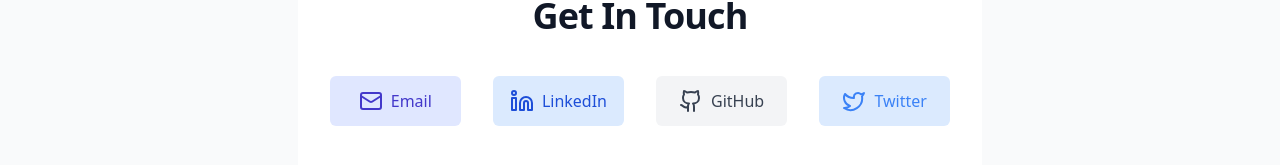
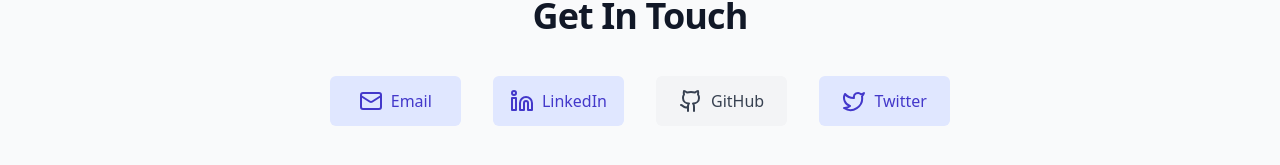
Before and after one commit to kingpin-ay/dynamic-portfolio, a Next.js app: page /user/1/contact in a window 1280 px wide. Shown: the part 375-540 px from the top of the page. Built offline with nearby package versions, Linux system fonts and the light colour scheme; what next would draw is missing.

Commit message:
style: fixed the contacts page

```diff
--- a/app/user/[username]/contact/page.tsx
+++ b/app/user/[username]/contact/page.tsx
@@ -1,56 +1,84 @@
+import TopMainHeadingText from "@/app/_components/common/TopMainHeadingText";
+import TopSubHeadingText from "@/app/_components/common/TopSubHeadingText";
 import { Mail, Linkedin, Github, Twitter } from "lucide-react";
+
+interface ContactProps {
+  href?: string;
+  children: React.ReactNode;
+  extra?: any;
+}
 
 export default function Contact() {
   return (
-    <section id="contact" className="py-20 bg-white">
     <div className="max-w-7xl mx-auto px-4 sm:px-6 lg:px-8">
       <div className="lg:text-center">
-          <h2 className="text-base text-indigo-600 font-semibold tracking-wide uppercase">
-            Contact
-          </h2>
-          <p className="mt-2 text-3xl leading-8 font-extrabold tracking-tight text-gray-900 sm:text-4xl">
-            Get In Touch
-          </p>
+        <TopSubHeadingText text="Contact" />
+        <TopMainHeadingText text="Get In Touch" />
       </div>
       <div className="mt-10">
         <div className="grid grid-cols-1 gap-8 sm:grid-cols-2 lg:grid-cols-4">
-            <a
-              href="mailto:your.email@example.com"
-              className="flex items-center justify-center px-4 py-3 border border-transparent text-base font-medium rounded-md text-indigo-700 bg-indigo-100 hover:bg-indigo-200"
-            >
+          <ContactButtons href="mailto:your.email@example.com">
+            <>
               <Mail className="h-6 w-6 mr-2" />
               Email
-            </a>
-            <a
+            </>
+          </ContactButtons>
+          <ContactButtons
             href="https://linkedin.com/in/yourusername"
-              target="_blank"
-              rel="noopener noreferrer"
-              className="flex items-center justify-center px-4 py-3 border border-transparent text-base font-medium rounded-md text-blue-700 bg-blue-100 hover:bg-blue-200"
+            extra={{
+              target: "_blank",
+              rel: "noopener noreferrer",
+            }}
           >
+            <>
               <Linkedin className="h-6 w-6 mr-2" />
               LinkedIn
-            </a>
-            <a
-              href="https://github.com/yourusername"
-              target="_blank"
-              rel="noopener noreferrer"
-              className="flex items-center justify-center px-4 py-3 border border-transparent text-base font-medium rounded-md text-gray-700 bg-gray-100 hover:bg-gray-200"
+            </>
+          </ContactButtons>
+          <ContactButtons
+            href=""
+            extra={{
+              target: "_blank",
+              rel: "noopener noreferrer",
+            }}
           >
+            <>
               <Github className="h-6 w-6 mr-2" />
               GitHub
-            </a>
-            <a
+            </>
+          </ContactButtons>
+          <ContactButtons
             href="https://twitter.com/yourusername"
-              target="_blank"
-              rel="noopener noreferrer"
-              className="flex items-center justify-center px-4 py-3 border border-transparent text-base font-medium rounded-md text-blue-500 bg-blue-100 hover:bg-blue-200"
+            extra={{
+              target: "_blank",
+              rel: "noopener noreferrer",
+            }}
           >
+            <>
               <Twitter className="h-6 w-6 mr-2" />
               Twitter
-            </a>
+            </>
+          </ContactButtons>
         </div>
       </div>
     </div>
-    </section>
   );
 }
+
+function ContactButtons({ href, children, extra }: ContactProps) {
+  const colorCss = href
+    ? "text-indigo-700 dark:text-indigo-300 bg-indigo-100 dark:bg-indigo-900 hover:bg-indigo-200 dark:hover:bg-indigo-700 transition-colors duration-200"
+    : "text-gray-700 bg-gray-100 hover:bg-gray-200";
+  return (
+    <a
+      href={href ? href : "mailto:your.email@example.com"}
+      {...extra}
+      className={
+        `flex items-center justify-center px-4 py-3 border border-transparent text-base font-medium rounded-md ` +
+        colorCss
+      }
+    >
+      {children}
+    </a>
+  );
+}
```
Lines whose indentation alone changed are shown as unchanged.
